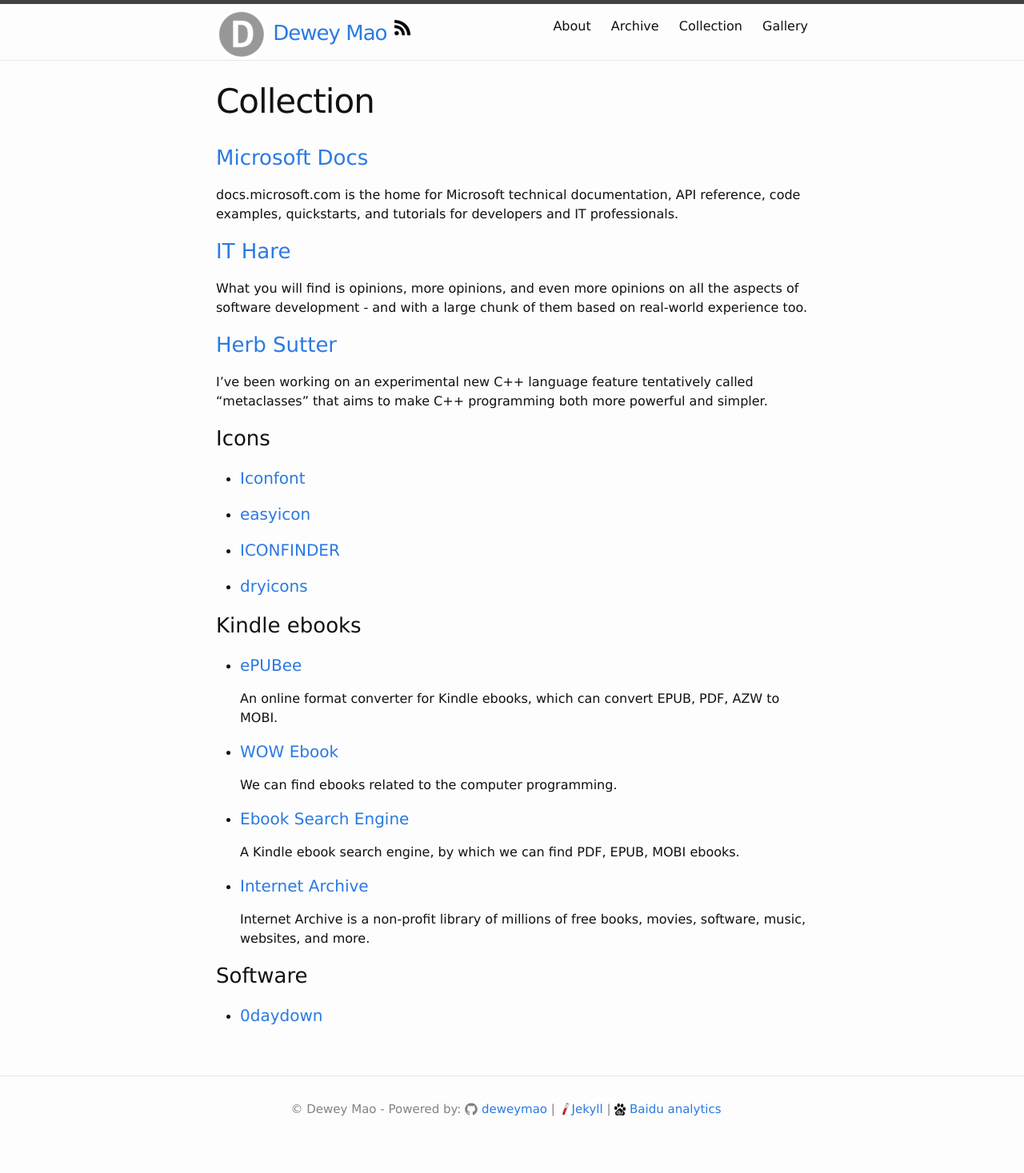
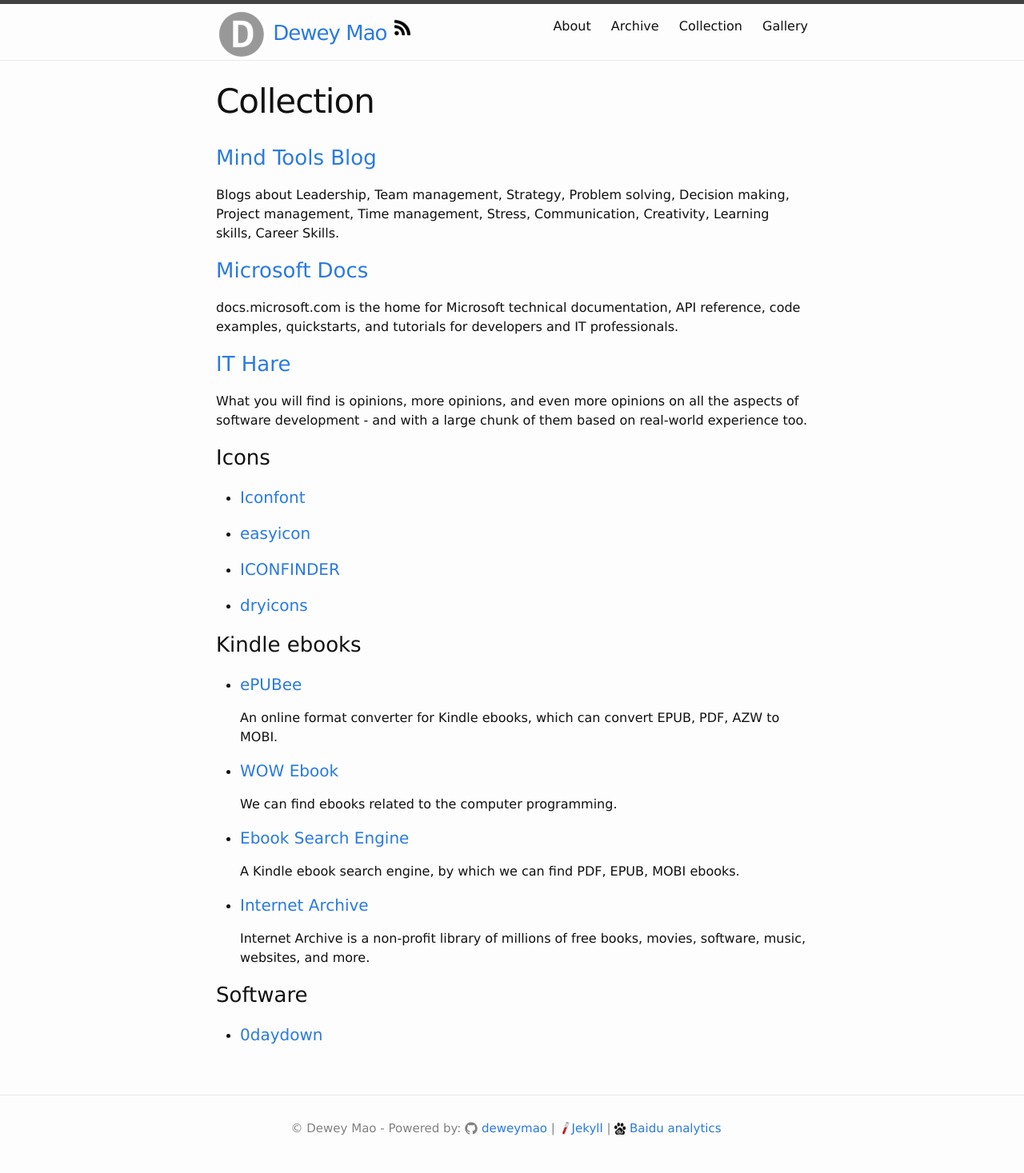
Before and after one commit to deweymao/deweymao.github.io, a Jekyll site: the page built from collection.md, in a window 1280 px wide. Shown: the whole page at 80% size. Built offline with Jekyll 4.4.1, drawn with Linux system fonts in a browser that asks for light colours; comment, search, counter and statistics services are not loaded; before the commit the page ends 1443 px from its top, so only the background shows below that.

Commit message:
modify collection

```diff
--- a/collection.md
+++ b/collection.md
@@ -3,12 +3,13 @@ layout: page
 title: Collection
 permalink: /collection/
 ---
+
+### <a href="https://www.mindtools.com/blog/" target="_blank"> Mind Tools Blog </a>
+Blogs about Leadership, Team management, Strategy, Problem solving, Decision making, Project management, Time management, Stress, Communication, Creativity, Learning skills, Career Skills.
 ### <a href="https://docs.microsoft.com/en-us/" target="_blank">Microsoft Docs</a>
 docs.microsoft.com is the home for Microsoft technical documentation, API reference, code examples, quickstarts, and tutorials for developers and IT professionals.
 ### <a href="http://ithare.com/" target="_blank">IT Hare</a>
 What you will find is opinions, more opinions, and even more opinions on all the aspects of software development - and with a large chunk of them based on real-world experience too.
-### <a href="https://herbsutter.com/" target="_blank">Herb Sutter</a>
-I've been working on an experimental new C++ language feature tentatively called "metaclasses" that aims to make C++ programming both more powerful and simpler.
 
 ### Icons
 - #### <a href="http://www.iconfont.cn/" target="_blank"> Iconfont </a>
```
